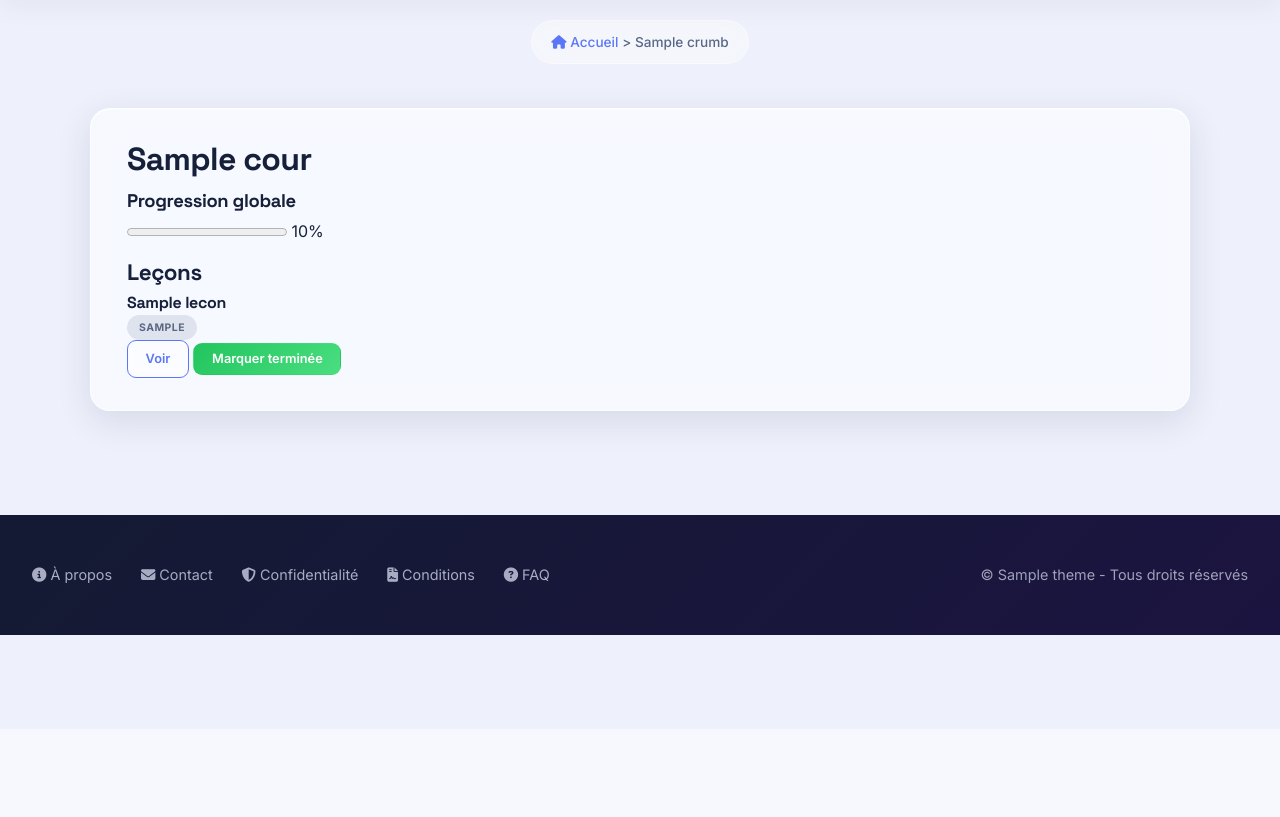
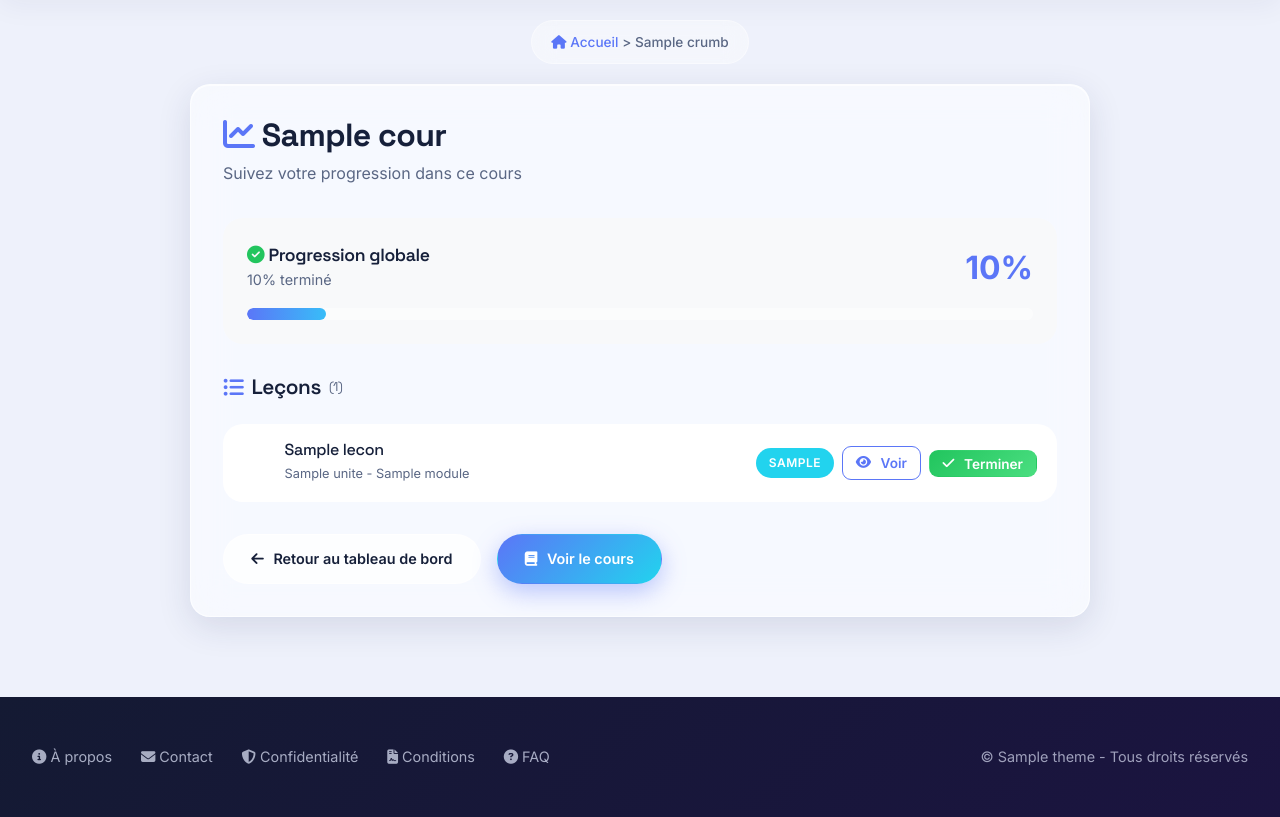
Before and after one commit to marcusblai32-ctrl/educdim, a Django app: template templates/progress/course_progress.html in a window 1280 px wide. Shown: the part 71-888 px from the top of the page. Before the commit the page ends 706 px from the top, so only its background shows below. Run offline with Django 5.2, Linux system fonts and the light colour scheme; the template is opened without the code that fills it: most values are stand-ins (such as "Sample title", 1, 10 or a date in 2020); grey boxes marked "Sample" are stand-in pictures.

Commit message:
Update course_progress.html

```diff
--- a/templates/progress/course_progress.html
+++ b/templates/progress/course_progress.html
@@ -4,34 +4,142 @@
 {% block title %}{% trans "Progression" %} - {{ cours.titre }}{% endblock %}
 
 {% block content %}
-<div class="card">
-  <h1>{{ cours.titre }}</h1>
-  {% if progres_global %}
-  <div class="overall-progress">
-    <h3>{% trans "Progression globale" %}</h3>
-    <progress value="{{ progres_global.pourcentage }}" max="100"></progress>
-    <span>{{ progres_global.pourcentage|floatformat:0 }}%</span>
+<div class="card" style="max-width: 900px; margin: 0 auto; padding: 2rem;">
+    <div class="course-progress-header" style="margin-bottom: 2rem;">
+        <h1 style="font-size: 2rem; font-weight: 700; color: var(--text, #212529);">
+            <i class="fas fa-chart-line" style="color: var(--primary, #1a1a2e);"></i>
+            {{ cours.titre }}
+        </h1>
+        <p style="color: var(--text-muted, #6c757d);">
+            {% trans "Suivez votre progression dans ce cours" %}
+        </p>
+    </div>
+
+    <!-- ===== PROGRES GLOBAL ===== -->
+    {% if progres_cours %}
+    <div class="overall-progress" style="margin-bottom: 2rem; padding: 1.5rem; background: var(--light, #f8f9fa); border-radius: var(--radius, 8px);">
+        <div style="display: flex; justify-content: space-between; align-items: center; flex-wrap: wrap; gap: 1rem;">
+            <div>
+                <h3 style="margin: 0; font-size: 1.1rem; font-weight: 600;">
+                    <i class="fas fa-circle-check" style="color: var(--success, #28a745);"></i>
+                    {% trans "Progression globale" %}
+                </h3>
+                <span style="font-size: 0.9rem; color: var(--text-muted, #6c757d);">
+                    {{ progres_cours.pourcentage|floatformat:0 }}% {% trans "terminé" %}
+                </span>
+            </div>
+            <span style="font-size: 2rem; font-weight: 700; color: var(--primary, #1a1a2e);">
+                {{ progres_cours.pourcentage|floatformat:0 }}%
+            </span>
+        </div>
+        <!-- Progress Bar -->
+        <div style="width: 100%; height: 12px; background: var(--border, #dee2e6); border-radius: 50px; overflow: hidden; margin-top: 0.8rem;">
+            <div style="height: 100%; width: {{ progres_cours.pourcentage|floatformat:0 }}%; background: linear-gradient(90deg, var(--primary, #1a1a2e), var(--info, #17a2b8)); border-radius: 50px; transition: width 0.8s ease;"></div>
+        </div>
     </div>
     {% endif %}
-  <h2>{% trans "Leçons" %}</h2>
-  <div class="lessons-progress">
+
+    <!-- ===== LISTE LECONS ===== -->
+    <h2 style="font-size: 1.3rem; font-weight: 600; margin-bottom: 1.5rem; display: flex; align-items: center; gap: 0.5rem;">
+        <i class="fas fa-list-ul" style="color: var(--primary, #1a1a2e);"></i>
+        {% trans "Leçons" %}
+        <span style="font-size: 0.8rem; font-weight: 400; color: var(--text-muted, #6c757d);">
+            ({{ lecons_data|length }})
+        </span>
+    </h2>
+
+    <div class="lessons-progress" style="display: flex; flex-direction: column; gap: 0.8rem;">
         {% for item in lecons_data %}
-    <div class="lesson-item {% if item.progres.statut == 'termine' %}completed{% elif item.progres.statut == 'en_cours' %}in-progress{% endif %}">
-      <div class="lesson-info">
-        <h4>{{ item.lecon.titre }}</h4>
-        <span class="badge {% if item.progres.statut == 'termine' %}badge-success{% elif item.progres.statut == 'en_cours' %}badge-warning{% else %}badge-secondary{% endif %}">{{ item.progres.get_statut_display }}</span>
+        <div class="lesson-item" style="display: flex; justify-content: space-between; align-items: center; flex-wrap: wrap; gap: 1rem; padding: 1rem 1.2rem; background: var(--white, #ffffff); border: 1px solid var(--border, #dee2e6); border-radius: var(--radius, 8px); border-left: 4px solid
+            {% if item.progres.statut == 'termine' %}var(--success, #28a745)
+            {% elif item.progres.statut == 'en_cours' %}var(--warning, #ffc107)
+            {% else %}var(--border, #dee2e6){% endif %};
+            transition: transform 0.2s, box-shadow 0.2s;">
+
+            <div class="lesson-info" style="display: flex; align-items: center; gap: 1rem; flex-wrap: wrap;">
+                <!-- Ikon selon statut -->
+                {% if item.progres.statut == 'termine' %}
+                    <i class="fas fa-check-circle" style="color: var(--success, #28a745); font-size: 1.4rem;"></i>
+                {% elif item.progres.statut == 'en_cours' %}
+                    <i class="fas fa-spinner" style="color: var(--warning, #ffc107); font-size: 1.4rem;"></i>
+                {% else %}
+                    <i class="fas fa-circle" style="color: var(--border, #dee2e6); font-size: 1.4rem;"></i>
+                {% endif %}
+
+                <div>
+                    <h4 style="margin: 0; font-size: 1rem; font-weight: 500;">
+                        {{ item.lecon.titre }}
+                    </h4>
+                    <span style="font-size: 0.8rem; color: var(--text-muted, #6c757d);">
+                        {{ item.lecon.module.unite.titre }} - {{ item.lecon.module.titre }}
+                    </span>
                 </div>
-      <div class="lesson-actions">
-        <a href="{% url 'courses:lesson_detail' item.lecon.pk %}" class="btn btn-sm btn-outline">{% trans "Voir" %}</a>
+            </div>
+
+            <div class="lesson-actions" style="display: flex; align-items: center; gap: 0.5rem; flex-wrap: wrap;">
+                <!-- Badge statut -->
+                <span class="badge" style="padding: 0.3rem 0.8rem; border-radius: 50px; font-size: 0.75rem; font-weight: 600; background:
+                    {% if item.progres.statut == 'termine' %}var(--success, #28a745)
+                    {% elif item.progres.statut == 'en_cours' %}var(--warning, #ffc107)
+                    {% else %}var(--secondary, #6c757d){% endif %};
+                    color: {% if item.progres.statut == 'termine' or item.progres.statut == 'en_cours' %}#fff{% else %}#fff{% endif %};">
+                    {{ item.progres.get_statut_display }}
+                </span>
+
+                <a href="{% url 'courses:lesson_detail' item.lecon.pk %}" class="btn btn-sm btn-outline" style="padding: 0.3rem 0.8rem; font-size: 0.85rem;">
+                    <i class="fas fa-eye"></i> {% trans "Voir" %}
+                </a>
+
                 {% if item.progres.statut != 'termine' %}
                 <form method="post" action="{% url 'progress:mark_lecon_complete' item.lecon.pk %}" style="display:inline;">
                     {% csrf_token %}
-          <button type="submit" class="btn btn-sm btn-success">{% trans "Marquer terminée" %}</button>
+                    <button type="submit" class="btn btn-sm btn-success" style="padding: 0.3rem 0.8rem; font-size: 0.85rem;">
+                        <i class="fas fa-check"></i> {% trans "Terminer" %}
+                    </button>
                 </form>
                 {% endif %}
             </div>
         </div>
+        {% empty %}
+        <div style="text-align: center; padding: 2rem; color: var(--text-muted, #6c757d);">
+            <i class="fas fa-book-open" style="font-size: 2rem; display: block; margin-bottom: 0.5rem;"></i>
+            {% trans "Aucune leçon disponible pour ce cours." %}
+        </div>
         {% endfor %}
+    </div>
+
+    <!-- ===== BOUTON RETOUR ===== -->
+    <div style="margin-top: 2rem; display: flex; gap: 1rem; flex-wrap: wrap;">
+        <a href="{% url 'progress:dashboard' %}" class="btn btn-secondary">
+            <i class="fas fa-arrow-left"></i> {% trans "Retour au tableau de bord" %}
+        </a>
+        <a href="{% url 'courses:course_detail' cours.pk %}" class="btn btn-primary">
+            <i class="fas fa-book"></i> {% trans "Voir le cours" %}
+        </a>
+        {% if prochain_lecon %}
+        <a href="{% url 'courses:lesson_detail' prochain_lecon.pk %}" class="btn btn-success">
+            <i class="fas fa-play"></i> {% trans "Continuer" %}
+        </a>
+        {% endif %}
     </div>
 </div>
 {% endblock %}
+
+{% block extra_css %}
+<style>
+    .lesson-item:hover {
+        transform: translateY(-2px);
+        box-shadow: var(--shadow, 0 4px 20px rgba(0,0,0,0.08));
+    }
+
+    @media (max-width: 768px) {
+        .lesson-item {
+            flex-direction: column;
+            align-items: stretch !important;
+        }
+        .lesson-actions {
+            justify-content: flex-start !important;
+        }
+    }
+</style>
+{% endblock %}
```
Lines whose indentation alone changed are shown as unchanged.
